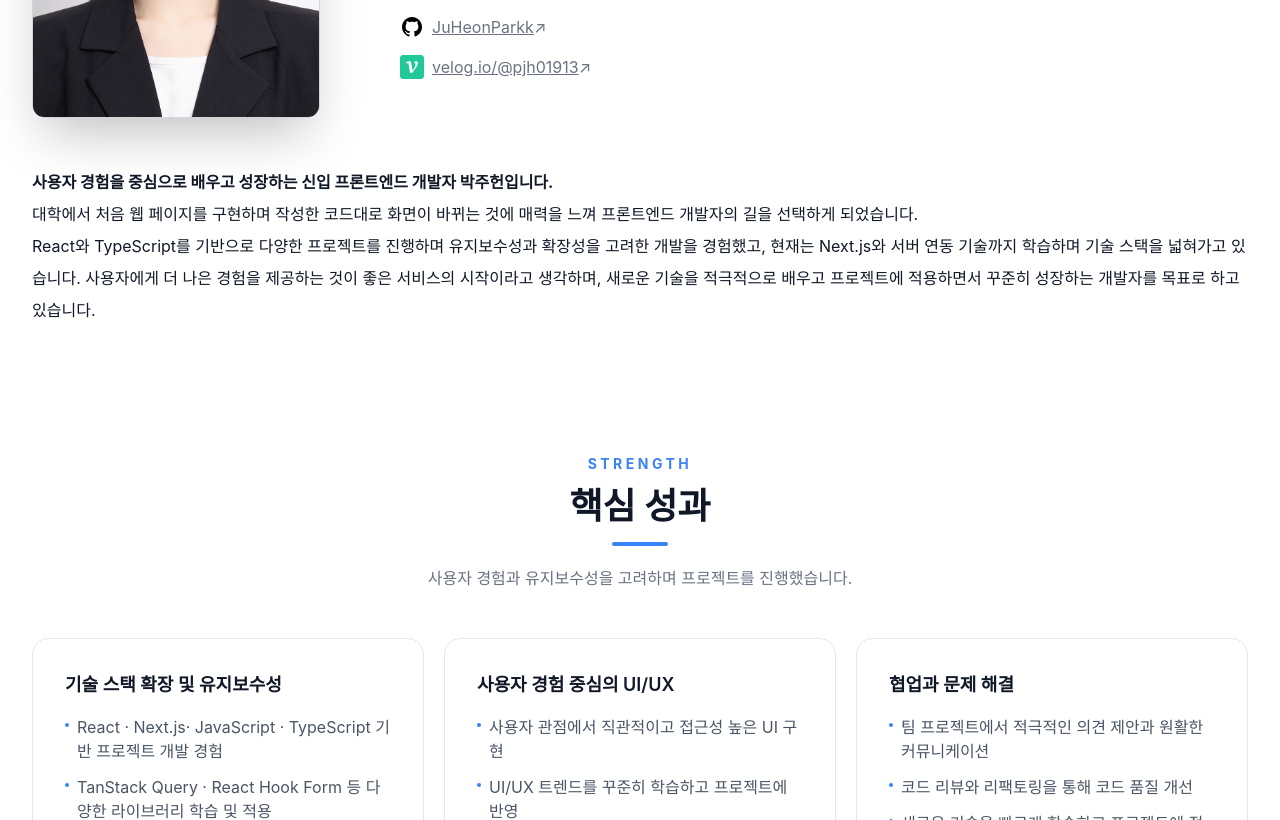
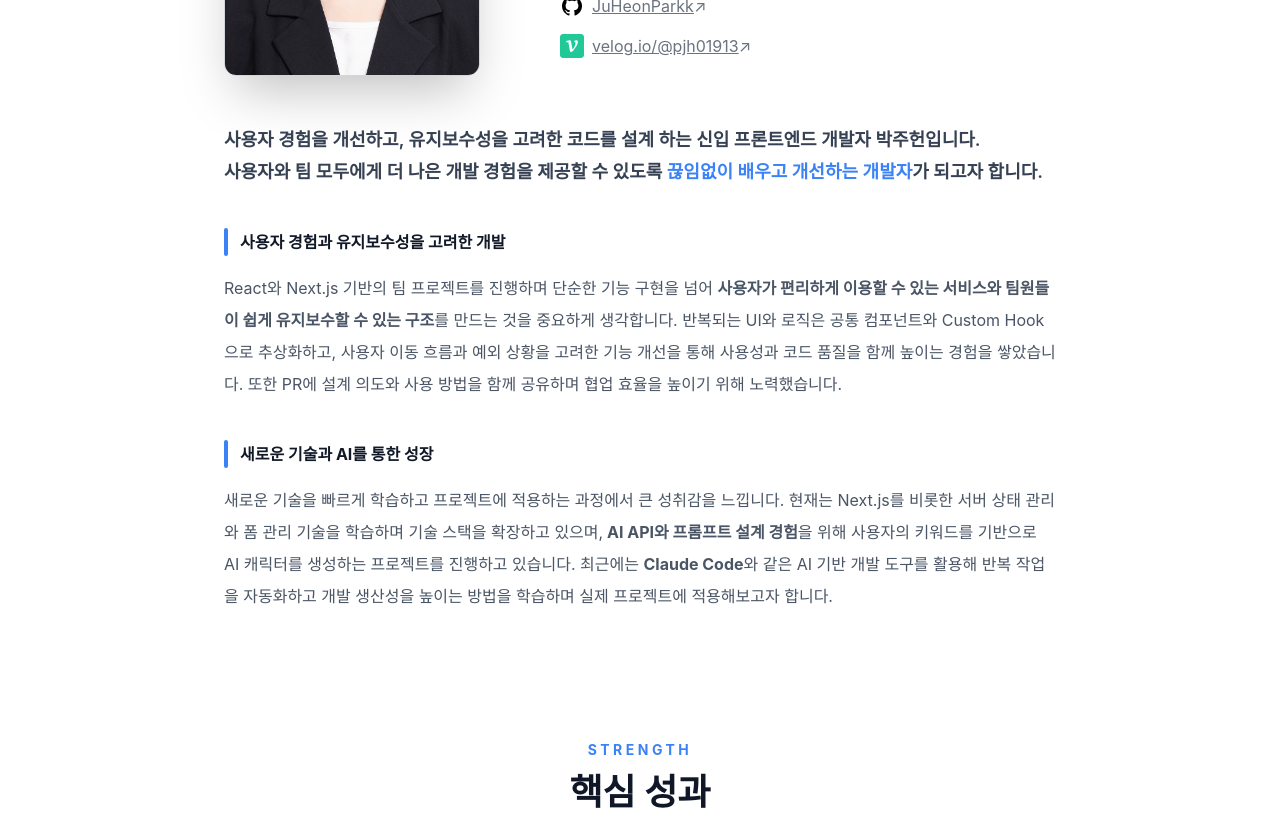
Before and after one commit to JuHeonParkk/Portfolio, a React (Vite) app: page / in a window 1280 px wide. Shown: the part 1980-2800 px from the top of the page. Built offline with nearby package versions, Linux system fonts and the light colour scheme; a web font is replaced by a local one.

Commit message:
feat: 자기소개 내용 수정 및 스타일링

```diff
--- a/src/components/ProfileSection.tsx
+++ b/src/components/ProfileSection.tsx
@@ -33,12 +33,12 @@ export default function ProfileSection() {
   ] as const;
 
   return (
-    <section className="mx-auto max-w-7xl h-full px-8 bg-white py-32">
+    <section className="mx-auto max-w-4xl h-full px-8 bg-white py-32">
       <div className="flex flex-col md:flex-row items-center gap-20">
         <img
           src={ProfileImage}
           alt="박주헌 프로필"
-          className="w-72 shadow-2xl rounded-xl border border-gray-300"
+          className="w-64 shadow-2xl rounded-xl border border-gray-300"
         />
         <div className="max-w-xl">
           <p className="mb-3 text-sm font-semibold uppercase tracking-[0.3em] text-primary">
@@ -76,22 +76,66 @@ export default function ProfileSection() {
         </div>
       </div>
 
-      <div className="mt-12">
-        <p className="leading-8 text-sm md:text-base">
-          <strong>
-            사용자 경험을 중심으로 배우고 성장하는 신입 프론트엔드 개발자
-            박주헌입니다.
-          </strong>
-          <br /> 대학에서 처음 웹 페이지를 구현하며 작성한 코드대로 화면이
-          바뀌는 것에 매력을 느껴 프론트엔드 개발자의 길을 선택하게 되었습니다.
-          <br />
-          React와 TypeScript를 기반으로 다양한 프로젝트를 진행하며 유지보수성과
-          확장성을 고려한 개발을 경험했고, 현재는 Next.js와 서버 연동 기술까지
-          학습하며 기술 스택을 넓혀가고 있습니다. 사용자에게 더 나은 경험을
-          제공하는 것이 좋은 서비스의 시작이라고 생각하며, 새로운 기술을
-          적극적으로 배우고 프로젝트에 적용하면서 꾸준히 성장하는 개발자를
-          목표로 하고 있습니다.
-        </p>
+      <div className="mt-12 space-y-10">
+        <div>
+          <p className="font-semibold text-base leading-8 text-gray-700 md:text-lg">
+            사용자 경험을 개선하고, 유지보수성을 고려한 코드를 설계 하는 신입
+            프론트엔드 개발자 박주헌입니다.
+            <br />
+            사용자와 팀 모두에게 더 나은 개발 경험을 제공할 수 있도록
+            <span className="text-primary">
+              {" "}
+              끊임없이 배우고 개선하는 개발자
+            </span>
+            가 되고자 합니다.
+          </p>
+        </div>
+
+        <section className="space-y-4">
+          <div className="flex items-center gap-3">
+            <div className="h-7 w-1 rounded-full bg-primary" />
+            <h3 className="font-bold text-foreground">
+              사용자 경험과 유지보수성을 고려한 개발
+            </h3>
+          </div>
+
+          <p className="leading-8 text-gray-600">
+            React와 Next.js 기반의 팀 프로젝트를 진행하며 단순한 기능 구현을
+            넘어{" "}
+            <strong className="text-foreground">
+              사용자가 편리하게 이용할 수 있는 서비스와 팀원들이 쉽게 유지보수할
+              수 있는 구조
+            </strong>
+            를 만드는 것을 중요하게 생각합니다. 반복되는 UI와 로직은 공통
+            컴포넌트와 Custom Hook으로 추상화하고, 사용자 이동 흐름과 예외
+            상황을 고려한 기능 개선을 통해 사용성과 코드 품질을 함께 높이는
+            경험을 쌓았습니다. 또한 PR에 설계 의도와 사용 방법을 함께 공유하며
+            협업 효율을 높이기 위해 노력했습니다.
+          </p>
+        </section>
+
+        <section className="space-y-4">
+          <div className="flex items-center gap-3">
+            <div className="h-7 w-1 rounded-full bg-primary" />
+            <h3 className="font-bold text-foreground">
+              새로운 기술과 AI를 통한 성장
+            </h3>
+          </div>
+
+          <p className="leading-8 text-gray-600">
+            새로운 기술을 빠르게 학습하고 프로젝트에 적용하는 과정에서 큰
+            성취감을 느낍니다. 현재는 Next.js를 비롯한 서버 상태 관리와 폼 관리
+            기술을 학습하며 기술 스택을 확장하고 있으며,
+            <strong className="text-foreground">
+              {" "}
+              AI API와 프롬프트 설계 경험
+            </strong>
+            을 위해 사용자의 키워드를 기반으로 AI 캐릭터를 생성하는 프로젝트를
+            진행하고 있습니다. 최근에는 <strong>Claude Code</strong>와 같은 AI
+            기반 개발 도구를 활용해 반복 작업을 자동화하고 개발 생산성을 높이는
+            방법을 학습하며 실제 프로젝트에 적용해보고자 합니다.
+          </p>
+        </section>
       </div>
     </section>
   );
```
